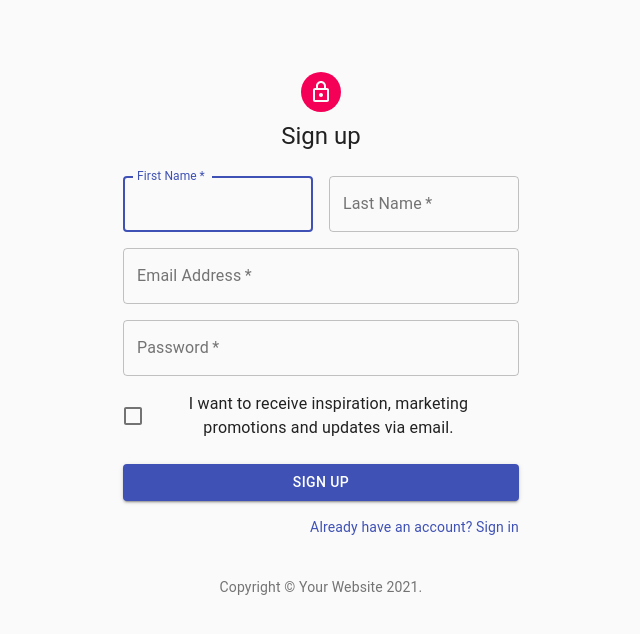
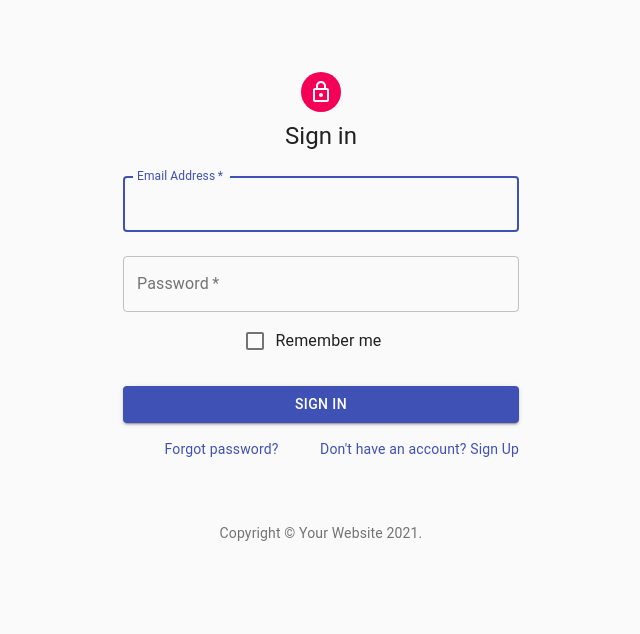
Before and after one commit to WalterEschenbach/mern-heroku-netlify, a React (Create React App) app in the folder client/: page /signin in a window 1280 px wide. Shown: the top 634 px of the page, without its empty margins (319-959 px from the left). Built offline with nearby package versions, Linux system fonts and the light colour scheme; the HTML template or start-up script is replaced by a standard one.

Commit message:
imported and implemented react-router-dom for public routes

```diff
--- a/client/package.json
+++ b/client/package.json
@@ -13,6 +13,7 @@
     "plop": "^2.7.4",
     "react": "^17.0.2",
     "react-dom": "^17.0.2",
+    "react-router-dom": "^5.2.0",
     "react-scripts": "4.0.3",
     "web-vitals": "^1.1.2"
   },
--- a/client/src/App.js
+++ b/client/src/App.js
@@ -1,9 +1,9 @@
 import './App.css';
+import { BrowserRouter as Router, Route, Switch } from 'react-router-dom'
 
-//import SignIn from '../src/components/signIn/SignIn'
+import SignIn from '../src/components/signIn/SignIn'
 import SignUp from '../src/components/signUp/SignUp'
-
-//import axios from 'axios'
+import NotFound from '../src/components/notFound/NotFound'
 
 function App() {
 
@@ -23,7 +23,13 @@ function App() {
 
   return (
     <div className="App">
-      <SignUp />
+      <Router>
+        <Switch>
+          <Route path="/signup" component={SignUp} />
+          <Route path="/signin" component={SignIn} />
+          <Route path="*" component={NotFound} />
+        </Switch>
+      </Router>
     </div>
   );
 }
```
Also changed, not shown: 1 other file (tests, documents, lock files or other folders).
